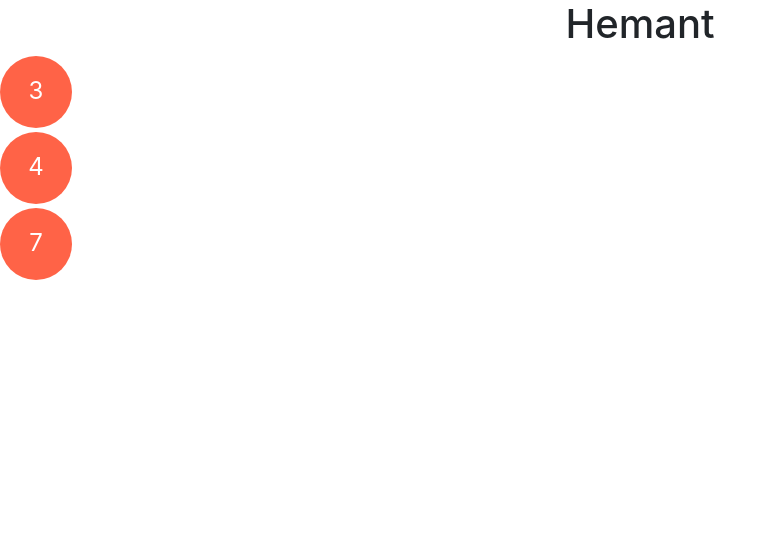
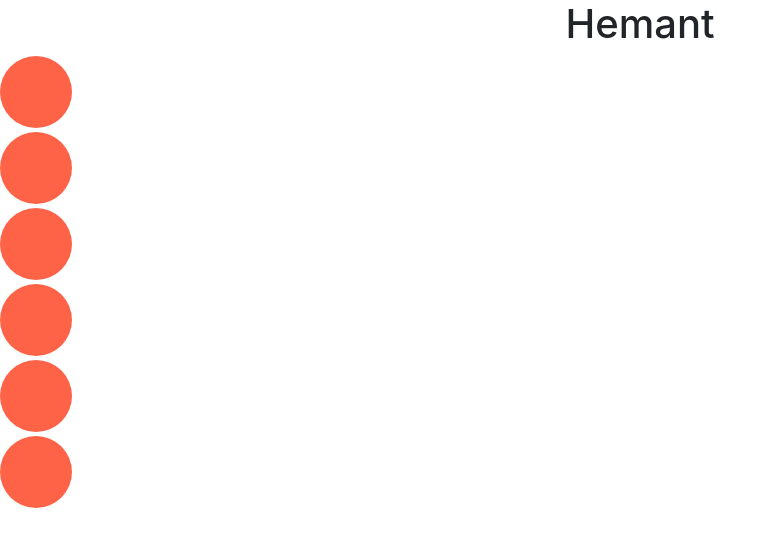
Before and after one commit to hemantkumar2/lottery-app, a React (Create React App) app: page / in a window 1280 px wide. Shown: the top 546 px of the page, without its empty margins (0-777 px from the left). Built offline with nearby package versions, Linux system fonts and the light colour scheme.

Commit message:
six balls created dynamically using map function

```diff
--- a/src/App.js
+++ b/src/App.js
@@ -2,16 +2,14 @@ import React, { Component } from 'react'
 
 import './App.css'
 
-import Ball from './Ball'
+import Lottery from './Lottery'
 
 export default class App extends Component {
   render() {
     return (
       <div className='App'>
         <h1>Hemant</h1>
-        <Ball num='3' />
-        <Ball num='4' />
-        <Ball num='7' />
+        <Lottery />
       </div>
     )
   }
--- /dev/null
+++ b/src/Lottery.js
@@ -0,0 +1,28 @@
+import React, { Component } from 'react'
+
+import Balls from './Ball'
+
+export class Lottery extends Component {
+  static defaultProps = {
+    title: 'Lotto',
+    maxBalls: 6,
+    maxNum: 40
+  }
+  constructor(props) {
+    super(props)
+
+    this.state = {
+      num: Array.from({ length: this.props.maxBalls })
+    }
+  }
+
+  render() {
+    return (
+      <div>
+        {this.state.num.map(i => <Balls num={i} />)}
+      </div>
+    )
+  }
+}
+
+export default Lottery
```
Also changed, not shown: src/Lottery.css (added).
